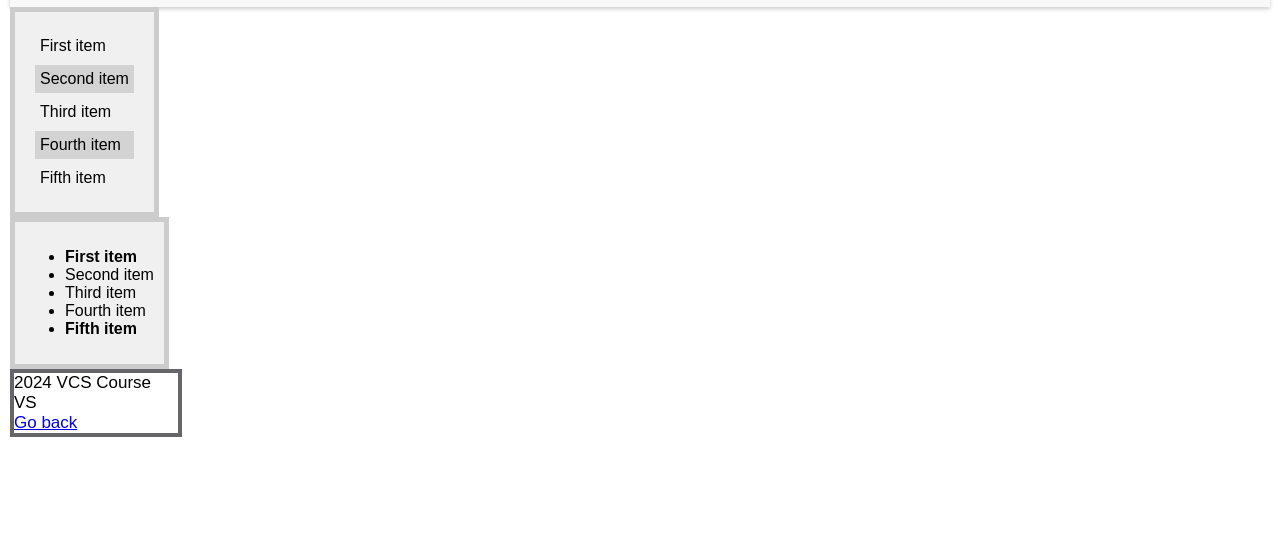
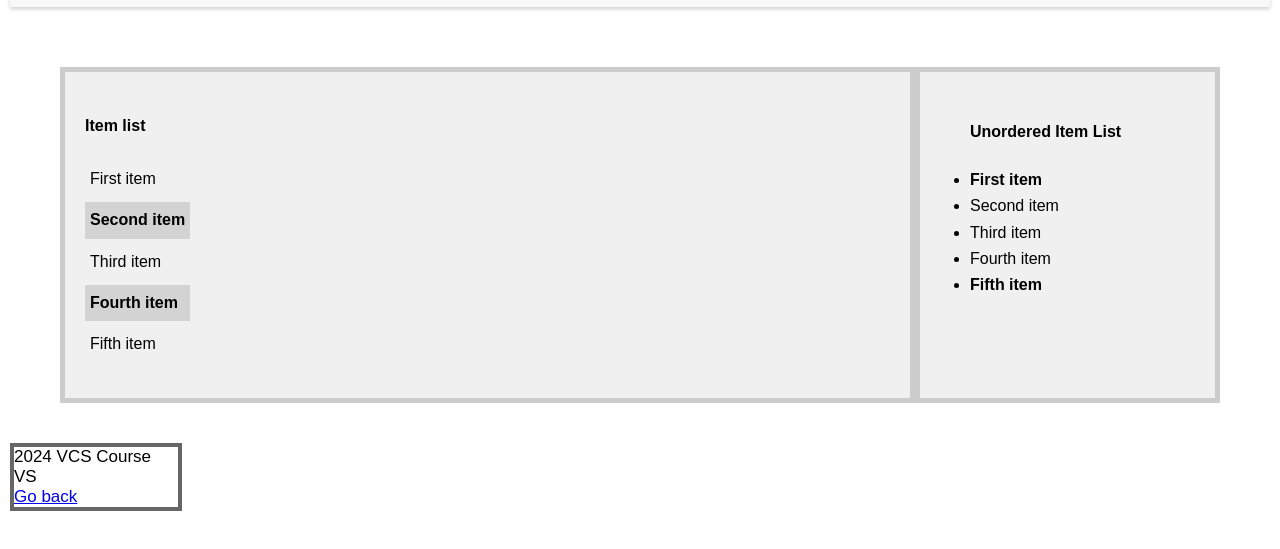
Before and after one commit to vshylin/VCSfrontendcourse, a plain HTML site: page Classwork 5-6/html/index.html in a window 1280 px wide. Shown: the part 83-632 px from the top of the page. Drawn offline with Linux system fonts and the light colour scheme.

Commit message:
Update Sunday 16/06

```diff
--- a/Classwork 5-6/css/styles.css
+++ b/Classwork 5-6/css/styles.css
@@ -13,6 +13,7 @@ body {
     padding: 10px 20px;
     background-color: #f8f8f8;
     box-shadow: 0 2px 4px rgba(0, 0, 0, 0.2);
+    margin-bottom: 20px;
 }
 
 .header-logo {
@@ -50,12 +51,15 @@ body {
     background-color: #f0f0f0; /* Light gray background */
     padding: 10px; /* Padding inside the container */
     width: fit-content; /* Adjust width to content */
+    margin-bottom: 20px;
+    display: flex;
 }
 
 .styled-ordered-list {
     margin: 10px;
     padding: 0;
     list-style: none;
+    margin-bottom: 20px;
 }
 
 .styled-ordered-list li {
@@ -63,15 +67,36 @@ body {
     margin-bottom: 5px;
 }
 
-.styled-ordered-list li:nth-child(even) {
-    background-color: lightgrey;
+/* Highlight every second item */
+.styled-ordered-list li:nth-child(odd) {
+    background-color: #d3d3d3; /* Light gray background */
+    font-weight: bold;
 }
 
-/* .styled-unordered-list li {
-    padding: 5px;
-} */
+/* MIDDLE CONTAINER */
 
+.column-layout {
+    max-width: 1300px;
+    background-color: #FFF;
+    margin: 40px auto 0 auto;
+    line-height: 1.65;
+    padding: 20px 50px;
+    display: flex;
+  }
 
+  .main-column {
+    flex: 3;
+    order: 2;
+  }
 
+  .sidebar-one {
+    flex: 1;
+    order: 1;
+  }
+
+  .sidebar-two {
+    flex: 1;
+    order: 3;
+  }
 
 /* FOOTER */
--- a/Classwork 5-6/html/index.html
+++ b/Classwork 5-6/html/index.html
@@ -14,12 +14,13 @@
         <img src="/Classwork 5-6/imgs/logo-design.png" alt="Logo" class="header-logo">
         <h1 class="header-text">Classwork 5-6</h1>
         <button class="header-button">Enter</button>
-        <button class="header-button" onclick="window.location.href='/html/mainpage.html'">Main Menu</button>
+        <button class="header-button" onclick="window.location.href='/main-menu/mainpage.html'">Main Menu</button>
 
     </header>
-
-    <div class="list-container">
-    <ol class="styled-ordered-list">
+    <div class="column-layout">
+        <div class="list-container main-column">
+        <ol class="styled-ordered-list">
+        <h4> Item list</h4>
         <li>First item</li>
         <li>Second item</li>
         <li>Third item</li>
@@ -28,8 +29,9 @@
     </ol>
 </div>
 
-<div class="list-container">
+<div class="list-container sidebar-two">
     <ul class="styled-unordered-list">
+        <h4>Unordered Item List </h4>
         <b><li>First item</li></b>
         <li>Second item</li>
         <li>Third item</li>
@@ -37,6 +39,7 @@
         <b><li>Fifth item</li></b>
     </ul>
 </div>
+    </div>
 
 
 
@@ -47,7 +50,7 @@
     <footer style="border : 4px rgba(0, 1, 5, 0.6) solid; width: 13%; clear: both; font-size: 17px;" >
         2024 VCS Course VS
         <br>
-        <a href="/html/mainpage.html"> Go back </a>
+        <a href="/main-menu/mainpage.html"> Go back </a>
     </footer>
 </body>
 
```
Also changed, not shown: flex-box/index.html (+1 -1 lines), html/beasts.html (deleted, +0 -14 lines), html/class3.html (+2 -2 lines), html/class4.html (+1 -1 lines), html/class5.html (+1 -1 lines), main-menu/mainpage.html (renamed from html/mainpage.html, +9 -3 lines), my-personal-blog/pages/index.html (+5 -0 lines), main-menu/css/styles.css (renamed from html/css/styles.css).
